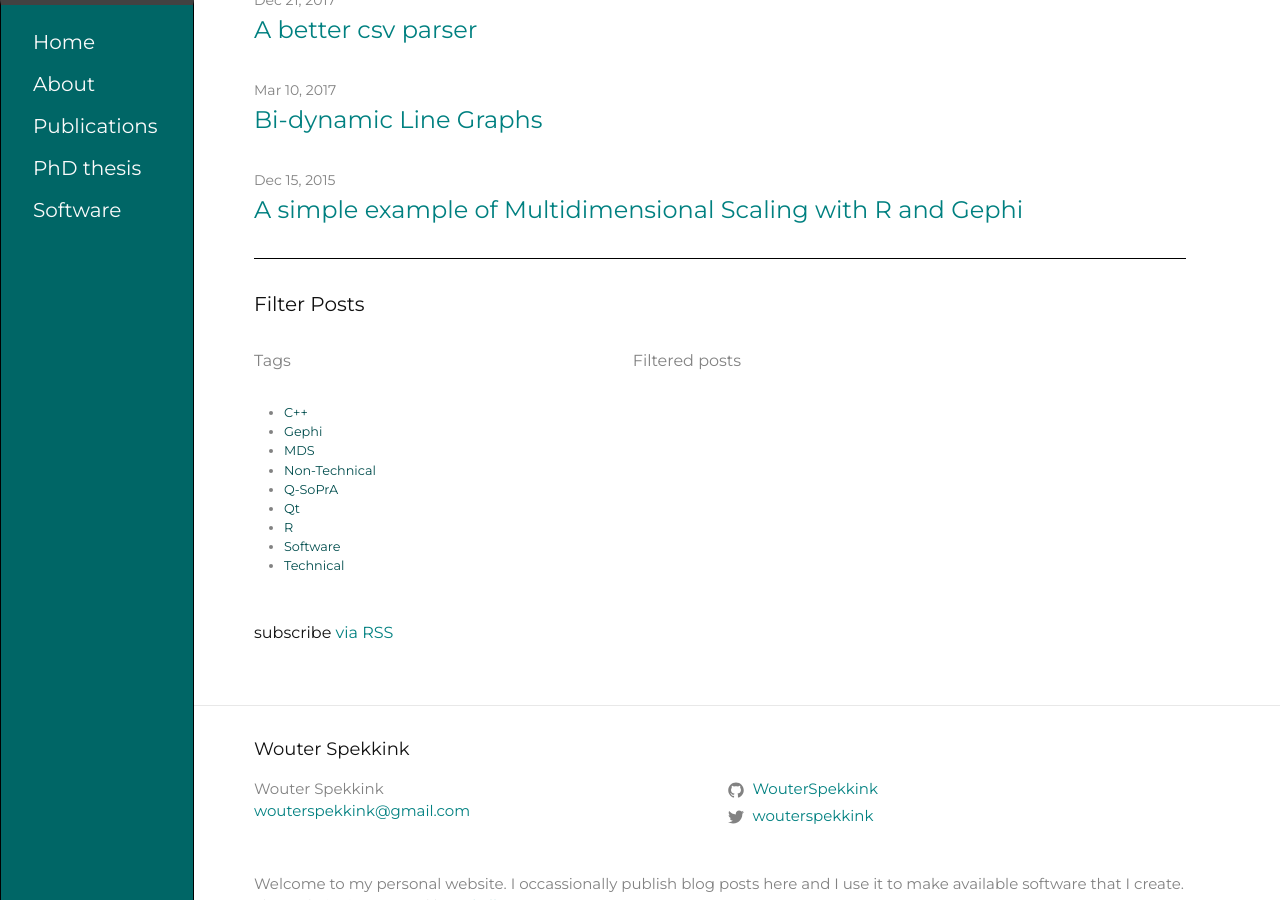
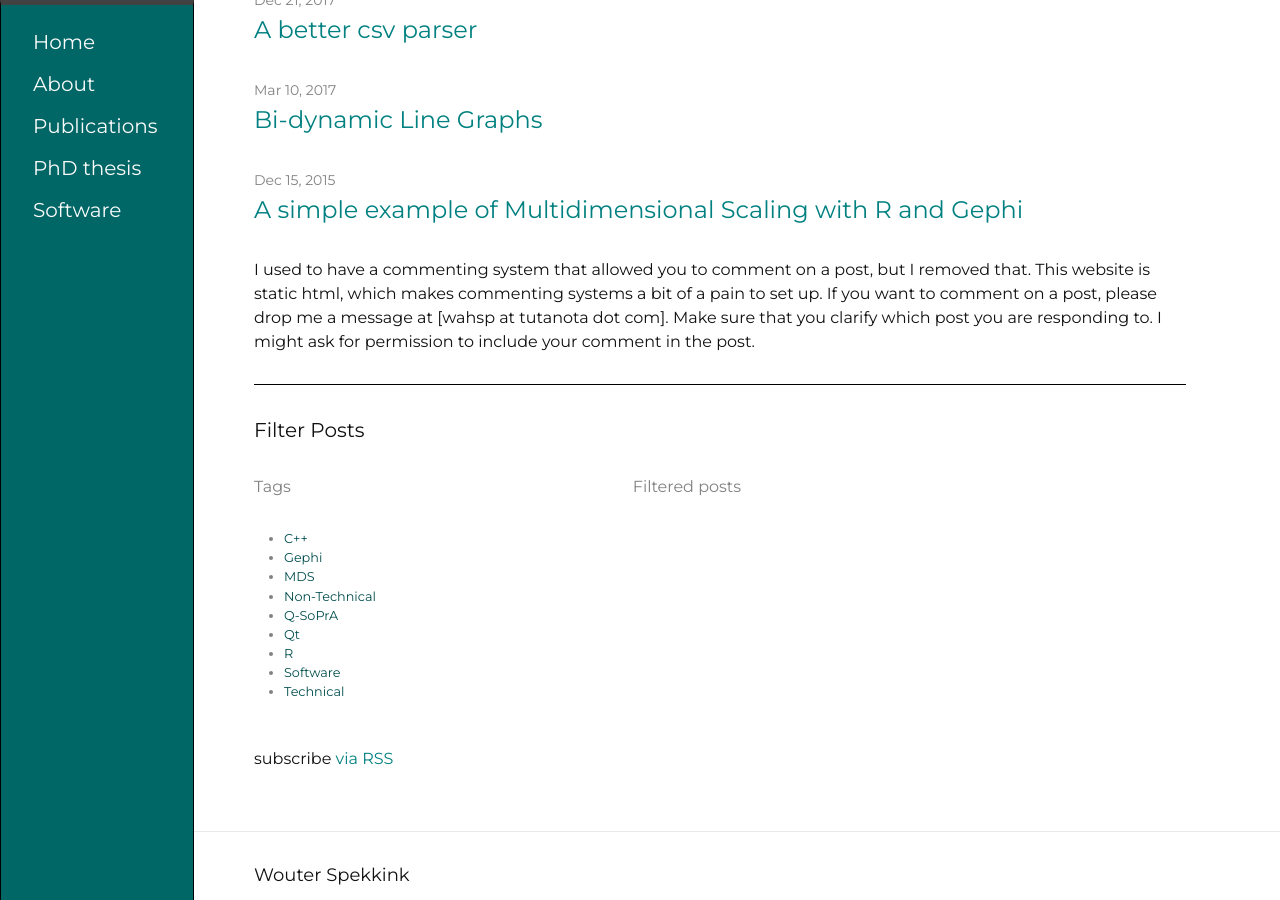
Before and after one commit to WouterSpekkink/WouterSpekkink.github.io_old, a Jekyll site: the page built from index.md, in a window 1280 px wide and 900 px high, scrolled down 704 px. Built offline with Jekyll 4.4.1, drawn with Linux system fonts in a browser that asks for light colours.

Commit message:
Added a comment on comments.

```diff
--- a/_layouts/home.html
+++ b/_layouts/home.html
@@ -20,6 +20,9 @@ layout: default
       </li>
       {% endfor %}
   </ul>
+  <p>
+  I used to have a commenting system that allowed you to comment on a post, but I removed that. This website is static html, which makes commenting systems a bit of a pain to set up. If you want to comment on a post, please drop me a message at [wahsp at tutanota dot com]. Make sure that you clarify which post you are responding to. I might ask for permission to include your comment in the post.
+  </p>
   <div class="border-line">
   </div>
 
```
